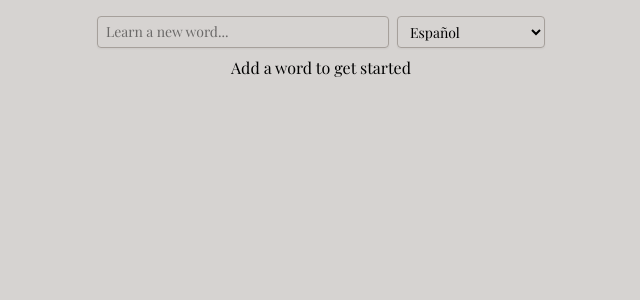
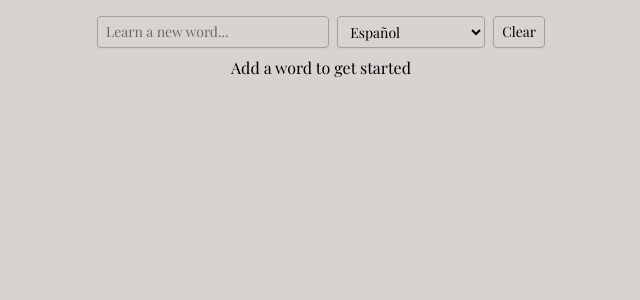
Before and after one commit to aljaroudi/VocabYou, a SvelteKit app: page / in a window 1280 px wide. Shown: the top 300 px of the page, without its empty margins (319-959 px from the left). Built offline with nearby package versions, Linux system fonts and the light colour scheme.

Commit message:
feat: add clear button and enhance loading messages in +page.svelte for better user interaction

```diff
--- a/src/routes/+page.svelte
+++ b/src/routes/+page.svelte
@@ -75,15 +75,21 @@
 			<option {value} selected={value === targetLang}>{label}</option>
 		{/each}
 	</select>
+	<button
+		class="rounded border border-stone-400 px-2 shadow-xs dark:border-stone-700 dark:bg-stone-900"
+		onclick={() => confirm('Are you sure you want to clear all?') && words.clear()}
+	>
+		Clear
+	</button>
 </div>
 <ul>
 	{#if loading}
-		<li class="text-center">Loading...</li>
+		<li class="text-center dark:text-stone-400">Loading...</li>
 	{/if}
 	{#each [...words].reverse() as [phrase, word] (phrase)}
 		<Word {phrase} {word} />
 	{/each}
 	{#if words.size === 0 && !loading}
-		<li class="text-center">Add a word to get started</li>
+		<li class="text-center dark:text-stone-400">Add a word to get started</li>
 	{/if}
 </ul>
```
